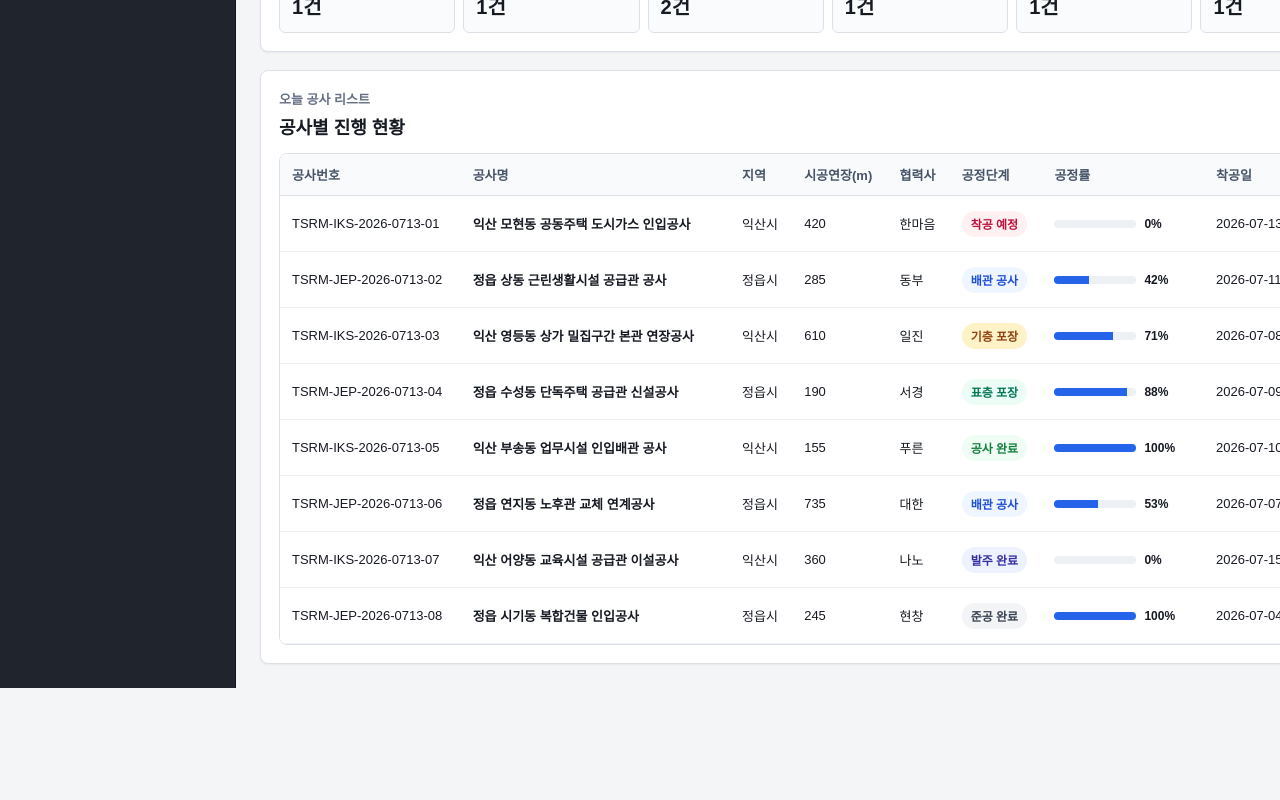
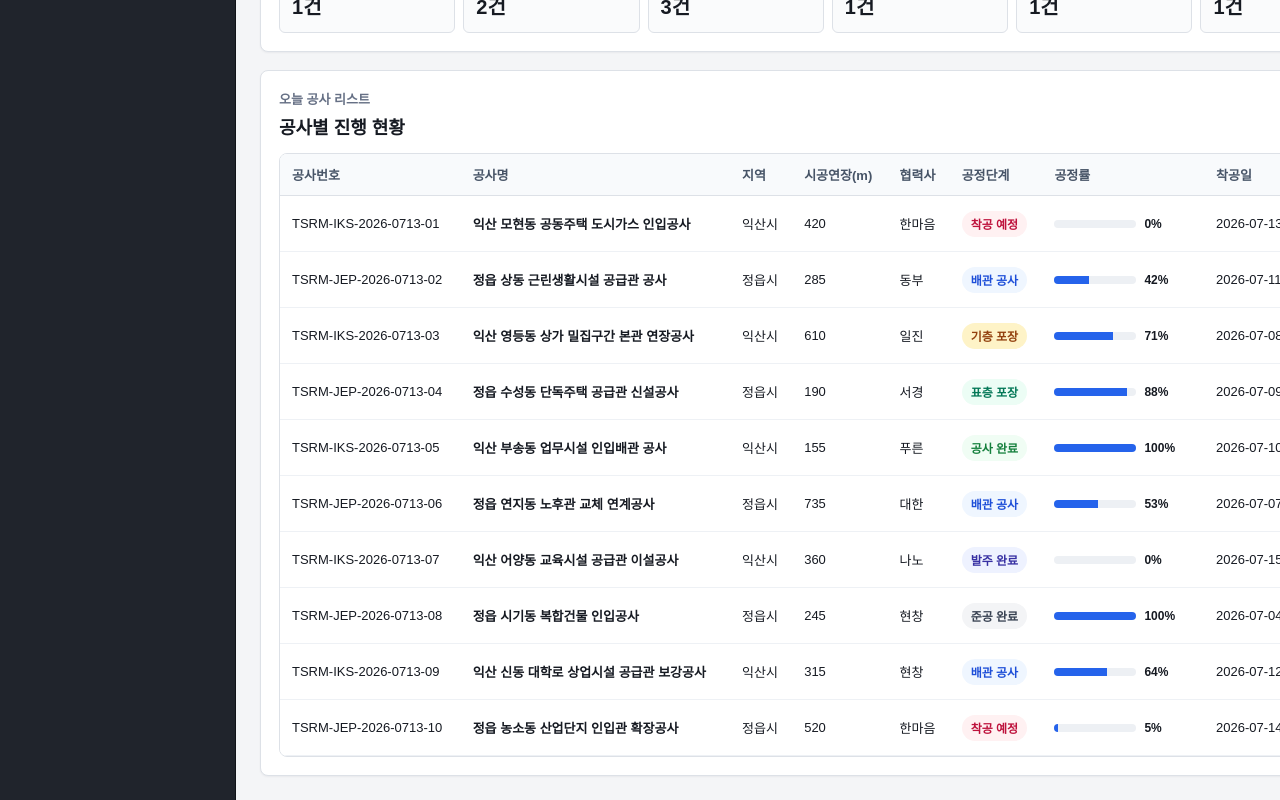
Before and after one commit to rlrkaos1536821-commits/OPCON, a Next.js app: page / in a window 1280 px wide. Shown: the part 864-1664 px from the top of the page. Before the commit the page ends 1552 px from the top, so only its background shows below. Built offline with nearby package versions, Linux system fonts and the light colour scheme.

Commit message:
Expand construction dummy data for final PoC

```diff
--- a/src/data/constructions.ts
+++ b/src/data/constructions.ts
@@ -8,6 +8,12 @@ export type ProcessStage =
   | "준공 완료";
 
 export type AlertLevel = "critical" | "warning" | "notice";
+
+export type SitePhoto = {
+  label: "Before" | "Progress" | "After";
+  caption: string;
+  tone: "before" | "progress" | "after";
+};
 
 export type Construction = {
   id: string;
@@ -21,6 +27,11 @@ export type Construction = {
   dueDate: string;
   issue: string;
   issueLevel: AlertLevel;
+  address: string;
+  mapLabel: string;
+  plan: { period: string; content: string; workers: string; equipment: string };
+  todayWork: { work: string; status: string; note: string };
+  photos: SitePhoto[];
 };
 
 export const processStages: ProcessStage[] = [
@@ -32,6 +43,31 @@ export const processStages: ProcessStage[] = [
   "공사 완료",
   "준공 완료",
 ];
+
+const photos: SitePhoto[] = [
+  { label: "Before", caption: "착공 전 도로 및 매설 예정 구간", tone: "before" },
+  { label: "Progress", caption: "배관 부설 및 되메우기 진행 현장", tone: "progress" },
+  { label: "After", caption: "포장 복구 및 현장 정리 상태", tone: "after" },
+];
+
+function detail(address: string, mapLabel: string, content: string): Pick<Construction, "address" | "mapLabel" | "plan" | "todayWork" | "photos"> {
+  return {
+    address,
+    mapLabel,
+    plan: {
+      period: "2026-07-13 ~ 2026-07-18",
+      content,
+      workers: "현장대리인 1명, 배관공 4명, 신호수 2명",
+      equipment: "백호우 1대, 융착기 1대, 안전펜스 60m",
+    },
+    todayWork: {
+      work: "작업구간 확인, 안전조치, 공정 진행상황 점검",
+      status: "협력사 제출자료와 현장 진행상황 대조 중",
+      note: "완료 전 현장사진 및 공정률 확인 필요",
+    },
+    photos,
+  };
+}
 
 export const constructions: Construction[] = [
   {
@@ -46,6 +82,7 @@ export const constructions: Construction[] = [
     dueDate: "2026-07-18",
     issue: "공사계획 미등록",
     issueLevel: "critical",
+    ...detail("전북 익산시 모현동1가 812 일원", "모현동 공동주택 인입 예정 구간", "공동주택 인입관 신설, 도로 굴착, 안전 가시설 설치"),
   },
   {
     id: "TSRM-JEP-2026-0713-02",
@@ -59,6 +96,7 @@ export const constructions: Construction[] = [
     dueDate: "2026-07-13",
     issue: "완료예정 대비 공정 지연",
     issueLevel: "warning",
+    ...detail("전북 정읍시 상동 261-4 일원", "상동 근린생활시설 공급관 부설 구간", "저압 공급관 285m 부설 및 수요처 인입 연결"),
   },
   {
     id: "TSRM-IKS-2026-0713-03",
@@ -72,6 +110,7 @@ export const constructions: Construction[] = [
     dueDate: "2026-07-15",
     issue: "현장사진 미취합",
     issueLevel: "notice",
+    ...detail("전북 익산시 영등동 766 상가밀집구간", "영등동 본관 연장 및 포장 복구 구간", "본관 연장 610m, 차도부 굴착 복구, 공급압 점검"),
   },
   {
     id: "TSRM-JEP-2026-0713-04",
@@ -85,6 +124,7 @@ export const constructions: Construction[] = [
     dueDate: "2026-07-14",
     issue: "포장복구 확인 필요",
     issueLevel: "notice",
+    ...detail("전북 정읍시 수성동 932-8", "수성동 단독주택 공급관 신설 구간", "단독주택 공급관 신설, 표층 포장, 안전시설 철거"),
   },
   {
     id: "TSRM-IKS-2026-0713-05",
@@ -98,6 +138,7 @@ export const constructions: Construction[] = [
     dueDate: "2026-07-13",
     issue: "준공서류 검토 대기",
     issueLevel: "notice",
+    ...detail("전북 익산시 부송동 1101-2", "부송동 업무시설 인입배관 완료 구간", "업무시설 인입배관 연결 및 사용 전 점검"),
   },
   {
     id: "TSRM-JEP-2026-0713-06",
@@ -111,6 +152,7 @@ export const constructions: Construction[] = [
     dueDate: "2026-07-16",
     issue: "교통통제 협의 필요",
     issueLevel: "warning",
+    ...detail("전북 정읍시 연지동 44-3", "연지동 노후관 교체 연계 구간", "노후관 교체, 임시공급 전환, 교통통제 구간 관리"),
   },
   {
     id: "TSRM-IKS-2026-0713-07",
@@ -124,6 +166,7 @@ export const constructions: Construction[] = [
     dueDate: "2026-07-22",
     issue: "협력사 착공자료 요청",
     issueLevel: "notice",
+    ...detail("전북 익산시 어양동 652 교육시설 주변", "어양동 교육시설 공급관 이설 예정 구간", "교육시설 진입로 공급관 이설 및 보행 안전 확보"),
   },
   {
     id: "TSRM-JEP-2026-0713-08",
@@ -137,6 +180,35 @@ export const constructions: Construction[] = [
     dueDate: "2026-07-12",
     issue: "보고 반영 완료",
     issueLevel: "notice",
+    ...detail("전북 정읍시 시기동 321-6", "시기동 복합건물 인입 완료 구간", "복합건물 인입공사, 사용 전 검사, 준공 보고"),
+  },
+  {
+    id: "TSRM-IKS-2026-0713-09",
+    name: "익산 신동 대학로 상업시설 공급관 보강공사",
+    region: "익산시",
+    lengthMeter: 315,
+    contractor: "현창",
+    stage: "배관 공사",
+    progress: 64,
+    startDate: "2026-07-12",
+    dueDate: "2026-07-17",
+    issue: "야간작업 민원 대응 필요",
+    issueLevel: "warning",
+    ...detail("전북 익산시 신동 789 대학로 일원", "신동 대학로 공급관 보강 구간", "상업시설 밀집구간 공급관 보강 및 야간 굴착 복구"),
+  },
+  {
+    id: "TSRM-JEP-2026-0713-10",
+    name: "정읍 농소동 산업단지 인입관 확장공사",
+    region: "정읍시",
+    lengthMeter: 520,
+    contractor: "한마음",
+    stage: "착공 예정",
+    progress: 5,
+    startDate: "2026-07-14",
+    dueDate: "2026-07-21",
+    issue: "장비 반입 일정 확인",
+    issueLevel: "notice",
+    ...detail("전북 정읍시 농소동 산업단지 진입로", "농소동 산업단지 인입관 확장 예정 구간", "산업단지 수요 증가 대응 인입관 확장 및 밸브 설치"),
   },
 ];
 
```
